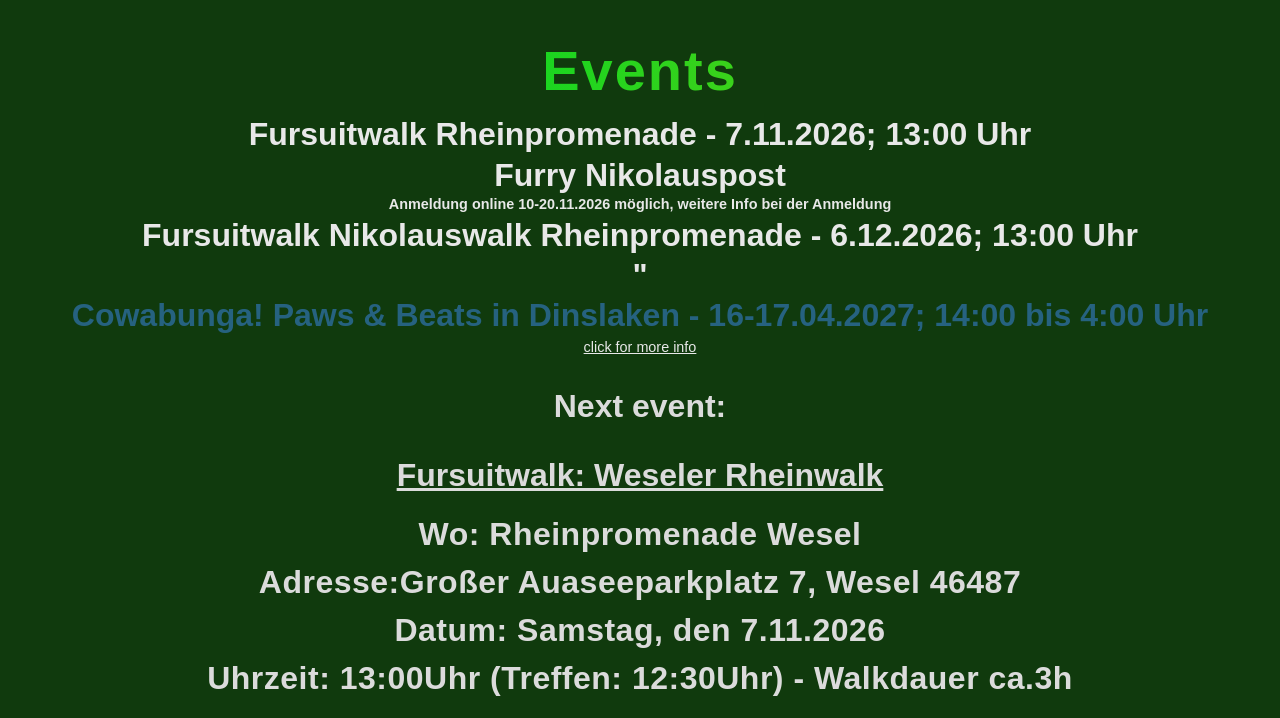
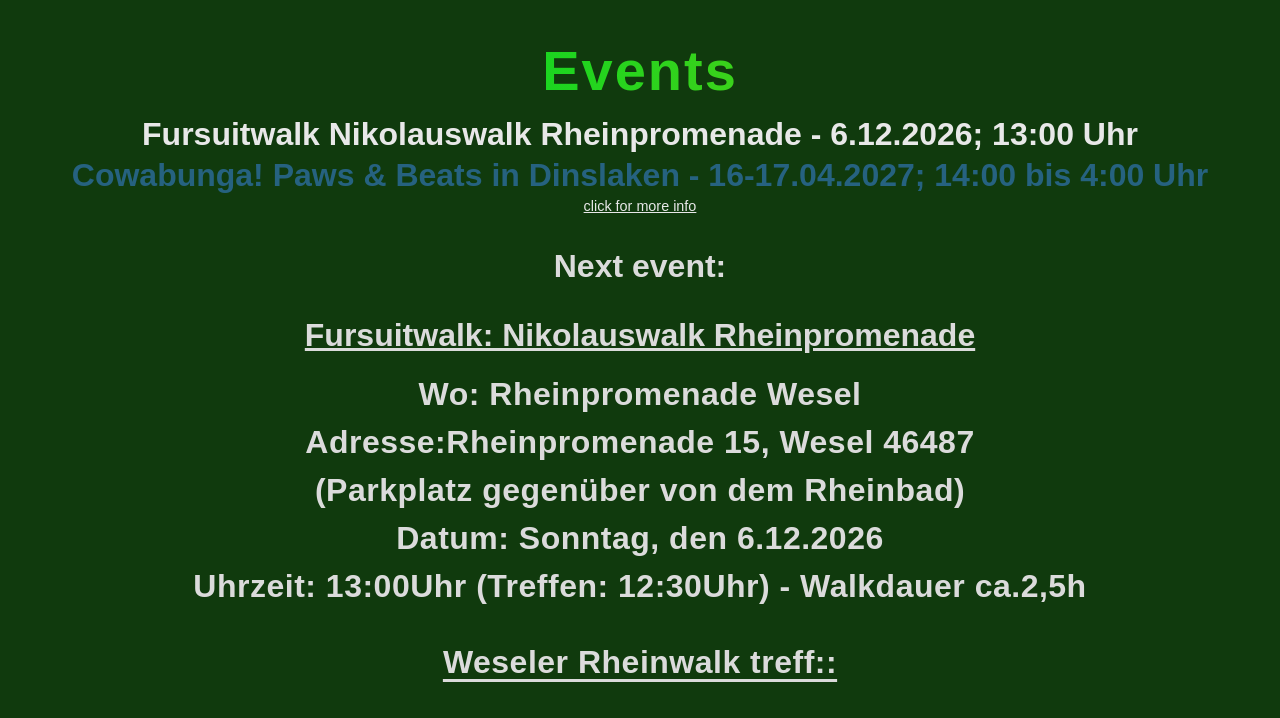
Before and after one commit to CalfAndWolfCreators/CalfAndWolfCreators, a plain HTML site: page Event.html in a window 1280 px wide. Shown: the part 321-1039 px from the top of the page. Drawn offline with Linux system fonts and the light colour scheme.

Commit message:
Walk update

```diff
--- a/Event.html
+++ b/Event.html
@@ -719,10 +719,7 @@ button.przycisk:hover {
 <h1 class="neon-text">Events</h1>
 
 <div class="event-list" style="text-align: center; font-size: 2.0rem; font-weight: 700; line-height: 1.2; margin: -8px 0 18px; color: #e8e8e8;">
-    <p style="margin: 2px 0;">Fursuitwalk Rheinpromenade - 7.11.2026; 13:00 Uhr</p>
-    <p style="margin: 2px 0;">Furry Nikolauspost</p>
-    <p style="margin: 2px 0; font-size: 0.9rem;">Anmeldung online 10-20.11.2026 möglich, weitere Info bei der Anmeldung</p>
-    <p style="margin: 2px 0;">Fursuitwalk Nikolauswalk Rheinpromenade - 6.12.2026; 13:00 Uhr</p>"
+    <p style="margin: 2px 0;">Fursuitwalk Nikolauswalk Rheinpromenade - 6.12.2026; 13:00 Uhr</p>
     <a href="Cowabunga!Paws&amp;Beats.html" style="color: inherit; text-decoration: none;">
         <p style="margin: 2px 0;" class="colorful-text">Cowabunga! Paws &amp; Beats in Dinslaken - 16-17.04.2027; 14:00 bis 4:00 Uhr</p>
     </a>
@@ -731,14 +728,15 @@ button.przycisk:hover {
 
 <div class="next-event">
     <p><strong>Next event:</strong></p>
-    <p class="event-title"><u>Fursuitwalk: Weseler Rheinwalk</u></p>
+    <p class="event-title"><u>Fursuitwalk: Nikolauswalk Rheinpromenade</u></p>
 </div>
 
 <div class="section-subtitle-text event-info">
     <p><strong>Wo:</strong> Rheinpromenade Wesel</p>
-    <p><strong>Adresse:</strong>Großer Auaseeparkplatz 7, Wesel 46487</p>
-    <p><strong>Datum:</strong> Samstag, den 7.11.2026</p>
-    <p><strong>Uhrzeit:</strong> 13:00Uhr (Treffen: 12:30Uhr) - Walkdauer ca.3h</p>
+    <p><strong>Adresse:</strong>Rheinpromenade 15, Wesel 46487</p>
+    <p>(Parkplatz gegenüber von dem Rheinbad)</p>
+    <p><strong>Datum:</strong> Sonntag, den 6.12.2026</p>
+    <p><strong>Uhrzeit:</strong> 13:00Uhr (Treffen: 12:30Uhr) - Walkdauer ca.2,5h</p>
 </div>
 
 <!--<h2 class="section-subtitle">Ticketpreise:</h2>
@@ -813,7 +811,7 @@ button.przycisk:hover {
   </div> -->
 
 <h2 class="section-subtitle">Weseler Rheinwalk treff::</h2>
-<img src="Weseler-rheinwalk-info.jpg" alt="Informationen zum Weseler Rheinwalk" class="event-info-image">
+<img src="Weseler-Rheinwalk-Info.png" alt="Informationen zum Weseler Rheinwalk" class="event-info-image">
 <p style="margin: 2px 0; text-align: center; color: #fff;"><a href="https://t.me/+kpByVVkkAslkYzBi" target="_blank" rel="noopener noreferrer" style="color: inherit; text-decoration: none;">Für mehr Infos, gerne der <span style="text-decoration: underline;">Telegramgruppe</span> beitreten.</a></p>
 
 <!-- Stopka -->
```
